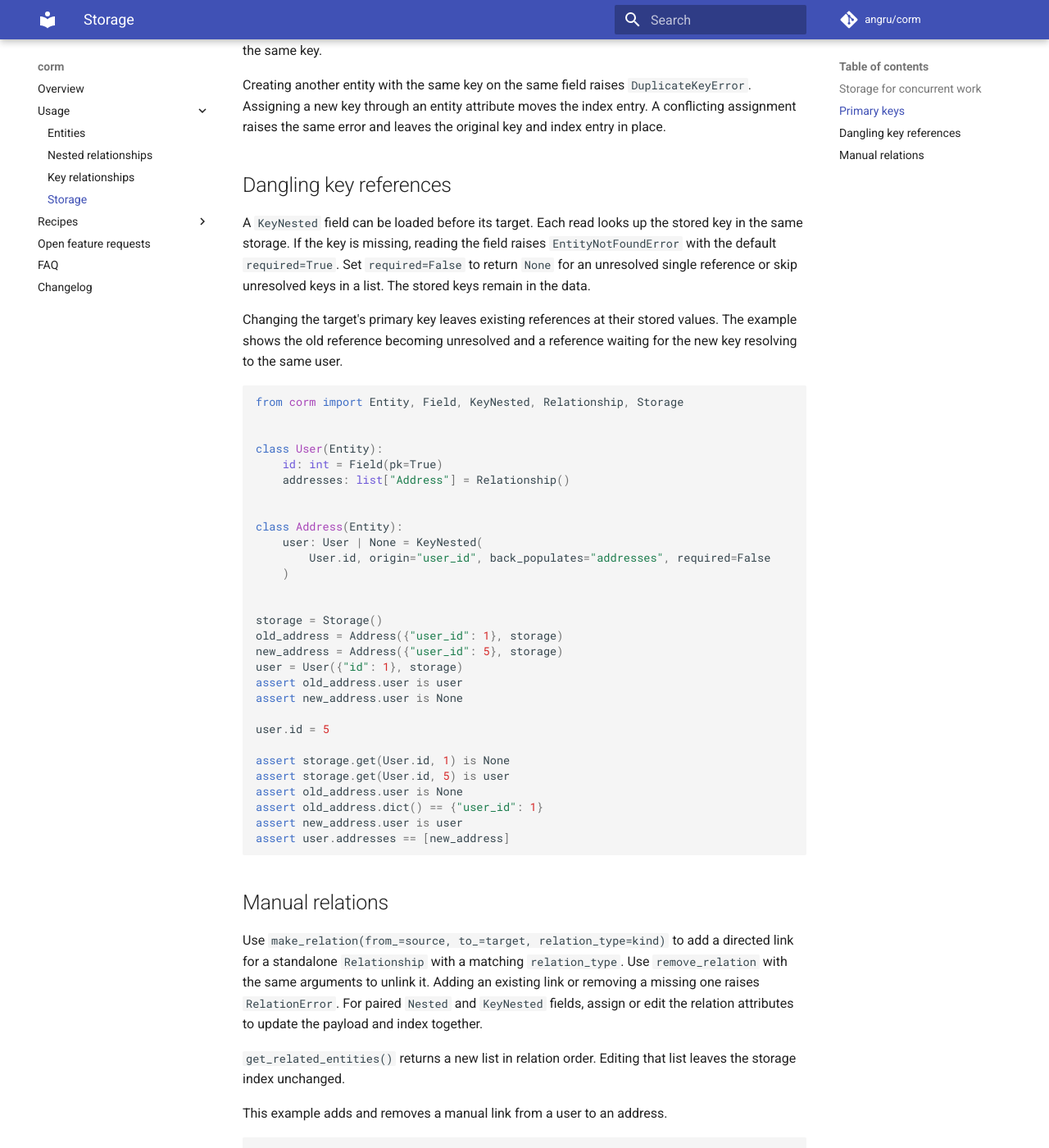
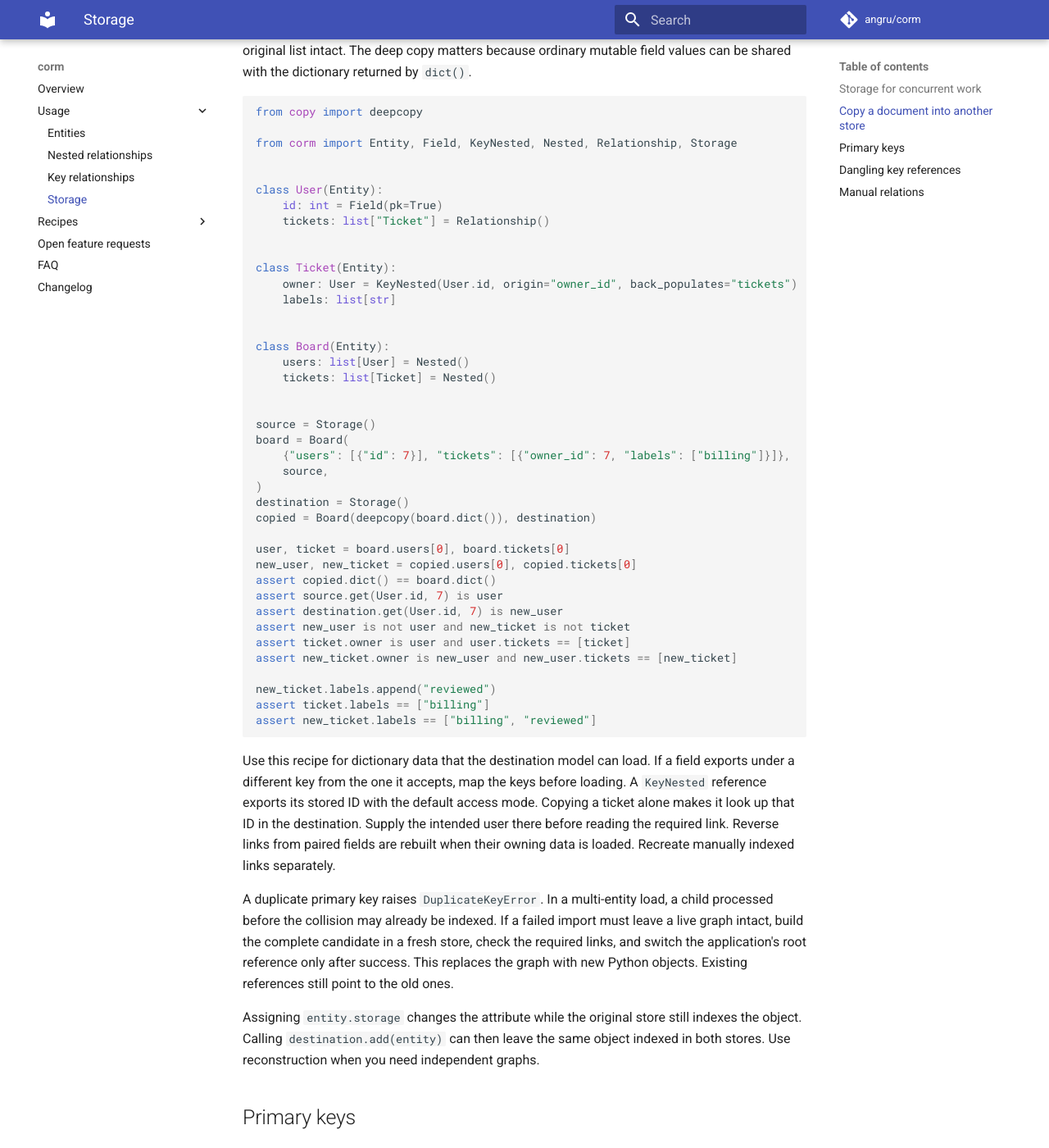
Before and after one commit to angru/corm, an MkDocs documentation site: the page built from docs/usage/storage.md, in a window 1280 px wide and 1400 px high, scrolled down 1518 px. Shown: the whole window at 82% size. Built offline with MkDocs 1.6.1 and Material for MkDocs 9.7.7, drawn with Linux system fonts in a browser that asks for light colours; comment, search, counter and statistics services are not loaded; some of the changed text lies outside the part shown.

Commit message:
Document independent graph copies across storage instances

````diff
--- /dev/null
+++ b/docs/examples/storage_copy_document.py
@@ -0,0 +1,40 @@
+from copy import deepcopy
+
+from corm import Entity, Field, KeyNested, Nested, Relationship, Storage
+
+
+class User(Entity):
+    id: int = Field(pk=True)
+    tickets: list["Ticket"] = Relationship()
+
+
+class Ticket(Entity):
+    owner: User = KeyNested(User.id, origin="owner_id", back_populates="tickets")
+    labels: list[str]
+
+
+class Board(Entity):
+    users: list[User] = Nested()
+    tickets: list[Ticket] = Nested()
+
+
+source = Storage()
+board = Board(
+    {"users": [{"id": 7}], "tickets": [{"owner_id": 7, "labels": ["billing"]}]},
+    source,
+)
+destination = Storage()
+copied = Board(deepcopy(board.dict()), destination)
+
+user, ticket = board.users[0], board.tickets[0]
+new_user, new_ticket = copied.users[0], copied.tickets[0]
+assert copied.dict() == board.dict()
+assert source.get(User.id, 7) is user
+assert destination.get(User.id, 7) is new_user
+assert new_user is not user and new_ticket is not ticket
+assert ticket.owner is user and user.tickets == [ticket]
+assert new_ticket.owner is new_user and new_user.tickets == [new_ticket]
+
+new_ticket.labels.append("reviewed")
+assert ticket.labels == ["billing"]
+assert new_ticket.labels == ["billing", "reviewed"]
--- a/docs/usage/storage.md
+++ b/docs/usage/storage.md
@@ -30,6 +30,39 @@ parent's context cannot undo writes the child makes to that store.
 
 The [FastAPI recipe](../recipes/fastapi.md) shows the same ownership rule
 in a web request.
+
+## Copy a document into another store
+
+To edit an independent copy, export the document root, deep-copy the
+payload, and load it into a fresh `Storage`. Include the owners and targets
+of the links you want to rebuild. In this example each board contains its
+own user 7 and ticket. Editing the copied ticket's labels leaves the
+original list intact. The deep copy matters because ordinary mutable field
+values can be shared with the dictionary returned by `dict()`.
+
+```python
+--8<-- "docs/examples/storage_copy_document.py"
+```
+
+Use this recipe for dictionary data that the destination model can load.
+If a field exports under a different key from the one it accepts, map
+the keys before loading. A `KeyNested` reference exports its stored ID
+with the default access mode. Copying a ticket alone makes it look up that ID
+in the destination. Supply the intended user there before reading the
+required link. Reverse links from paired fields are rebuilt when their
+owning data is loaded. Recreate manually indexed links separately.
+
+A duplicate primary key raises `DuplicateKeyError`. In a multi-entity
+load, a child processed before the collision may already be indexed.
+If a failed import must leave a live graph intact, build the complete
+candidate in a fresh store, check the required links, and switch the
+application's root reference only after success. This replaces the graph
+with new Python objects. Existing references still point to the old ones.
+
+Assigning `entity.storage` changes the attribute while the original store
+still indexes the object. Calling `destination.add(entity)` can then leave
+the same object indexed in both stores. Use reconstruction when you need
+independent graphs.
 
 ## Primary keys
 
````
Also changed, not shown: docs/to-be-done.md (+2 -1 lines).
